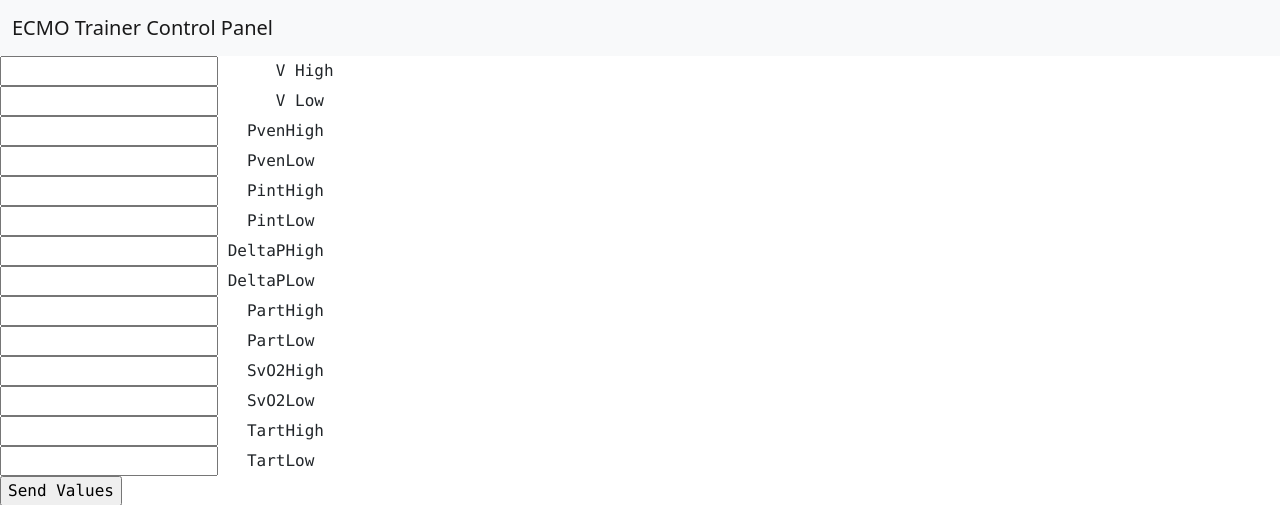
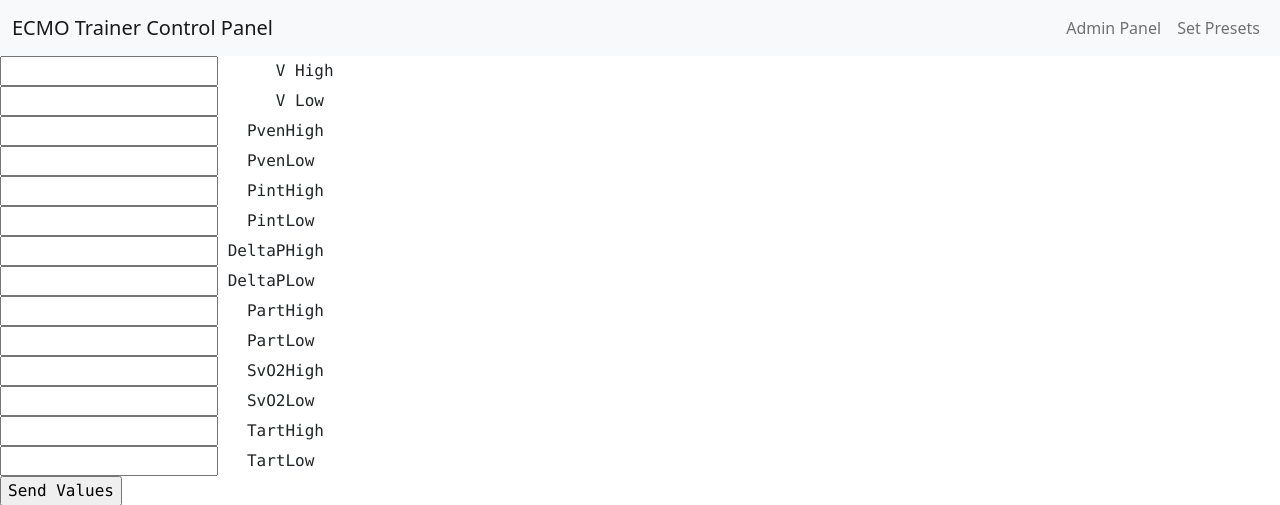
Before and after one commit to magizee/lex-ecmo-gui, a Flask app: page /admin/setPresets in a window 1280 px wide. Shown: the top 505 px of the page. Run offline with Flask 3, Linux system fonts and the light colour scheme.

Commit message:
Finalized the preset modification (8/27/24 meeting)

```diff
--- a/templates/setPresets.html
+++ b/templates/setPresets.html
@@ -14,21 +14,30 @@
     <!-- Bootstrap CSS -->
     <link href="https://cdn.jsdelivr.net/npm/bootstrap@5.1.0/dist/css/bootstrap.min.css" rel="stylesheet" integrity="sha384-KyZXEAg3QhqLMpG8r+8fhAXLRk2vvoC2f3B09zVXn8CA5QIVfZOJ3BCsw2P0p/We" crossorigin="anonymous">
 
-    <title>{% block title %} {% endblock %} - FlaskApp</title>
+    <title>ECMO Set Presets</title>
+
 </head>
 <body>
     <nav class="navbar navbar-expand-lg navbar-light bg-light">
         <div class="container-fluid">
             <a class="navbar-brand" href="{{ url_for('controlPanel') }}">ECMO Trainer Control Panel</a>
             <!--
-                <button class="navbar-toggler" type="button" data-bs-toggle="collapse" data-bs-target="#navbarNav" aria-controls="navbarNav" aria-expanded="false" aria-label="Toggle navigation">
-                    <span class="navbar-toggler-icon"></span>
-                </button>
+         <button class="navbar-toggler" type="button" data-bs-toggle="collapse" data-bs-target="#navbarNav" aria-controls="navbarNav" aria-expanded="false" aria-label="Toggle navigation">
+             <span class="navbar-toggler-icon"></span>
+         </button>
 
-                <div class="collapse navbar-collapse" id="navbarNav">
-            -->
+         <div class="collapse navbar-collapse" id="navbarNav">
+    -->
+            <ul class="navbar-nav">
+                <li class="nav-item">
+                    <a class="nav-link" href="{{ url_for('controlPanel') }}">Admin Panel</a>
+                </li>
+                <li class="nav-item">
+                    <a class="nav-link" href="{{ url_for('setPresets') }}">Set Presets</a>
+                </li>
+            </ul>
         </div>
-        </div>
+
     </nav>
 
 
```
Also changed, not shown: templates/admin.html (+14 -6 lines).
